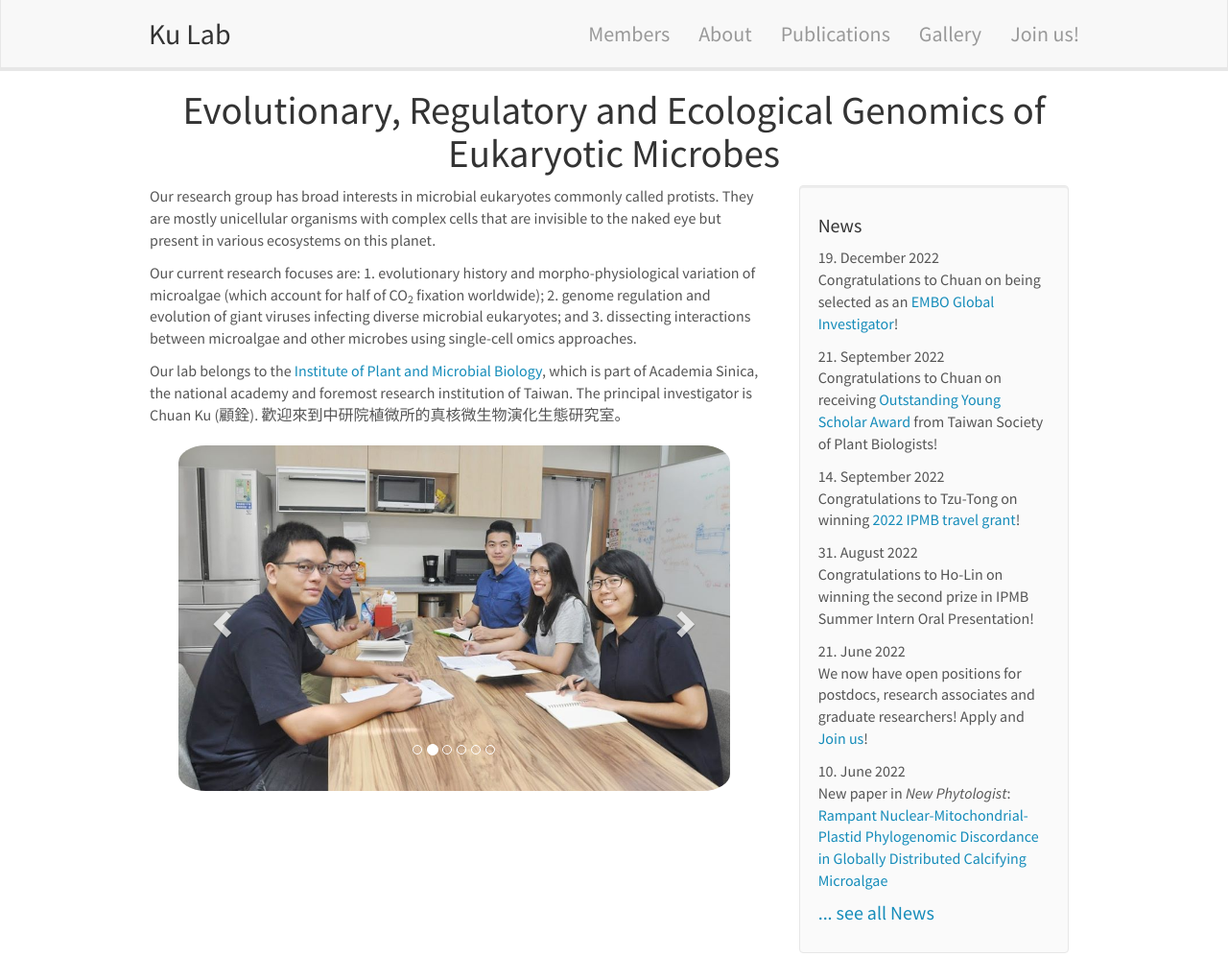
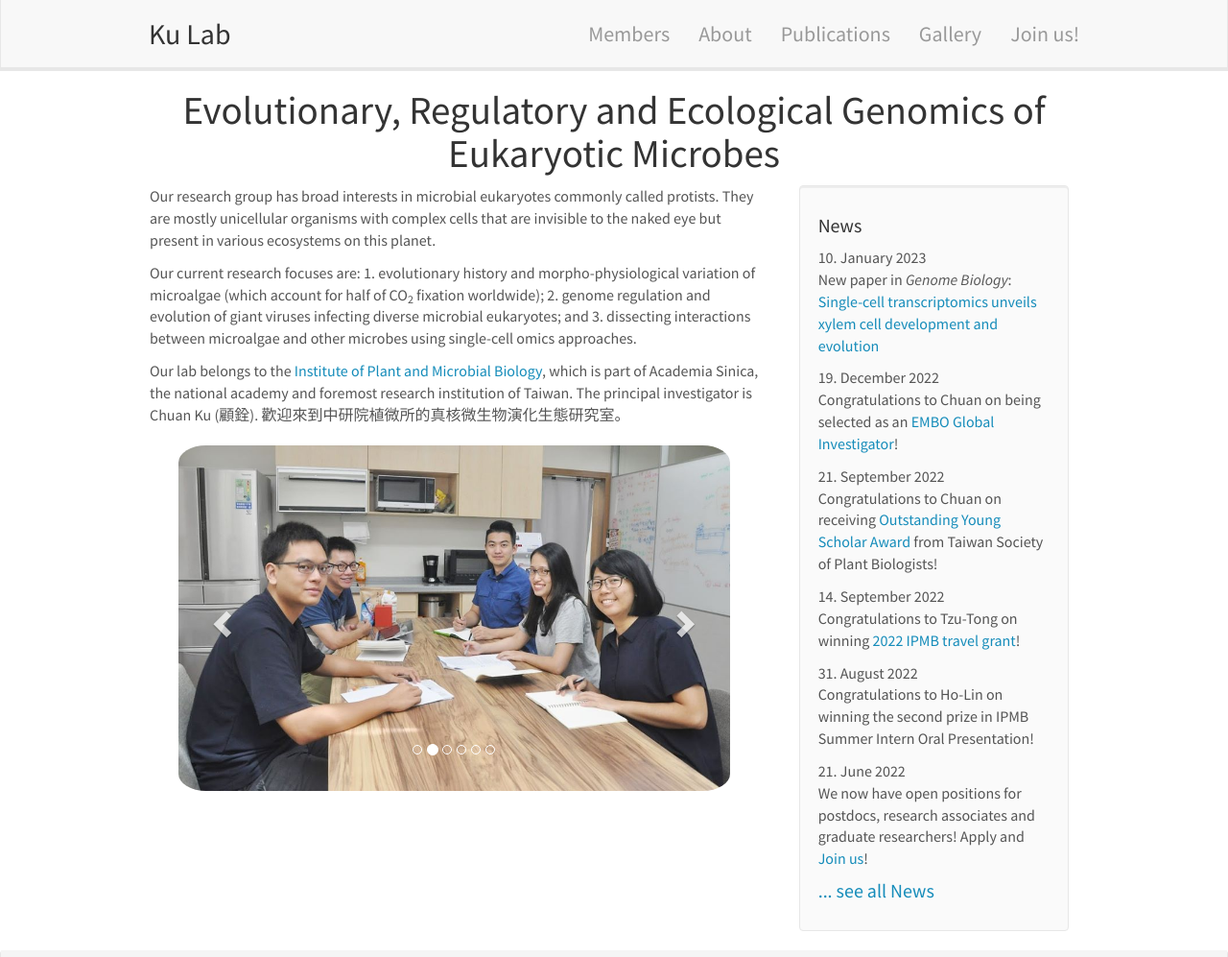
Before and after one commit to tzutongkao/Kao_Lab, a Jekyll site: the page built from _pages/home.md, in a window 1280 px wide and 1400 px high, cut to the strip 0-997 px from the top of the window. Shown: the whole strip at 96% size. Built offline with Jekyll 4.4.1, drawn with Linux system fonts in a browser that asks for light colours; nearby versions of some CDN libraries.

Commit message:
Update news.yml

```diff
--- a/_data/news.yml
+++ b/_data/news.yml
@@ -1,3 +1,6 @@
+- date: 10. January 2023
+  headline: "New paper in <i>Genome Biology</i>: <a href='https://doi.org/10.1186/s13059-022-02845-1'>Single-cell transcriptomics unveils xylem cell development and evolution</a>"
+
 - date: 19. December 2022
   headline: "Congratulations to Chuan on being selected as an <a href='https://www.embo.org/press-releases/eight-group-leaders-join-the-embo-global-investigator-network/'>EMBO Global Investigator</a>!"
 
```
